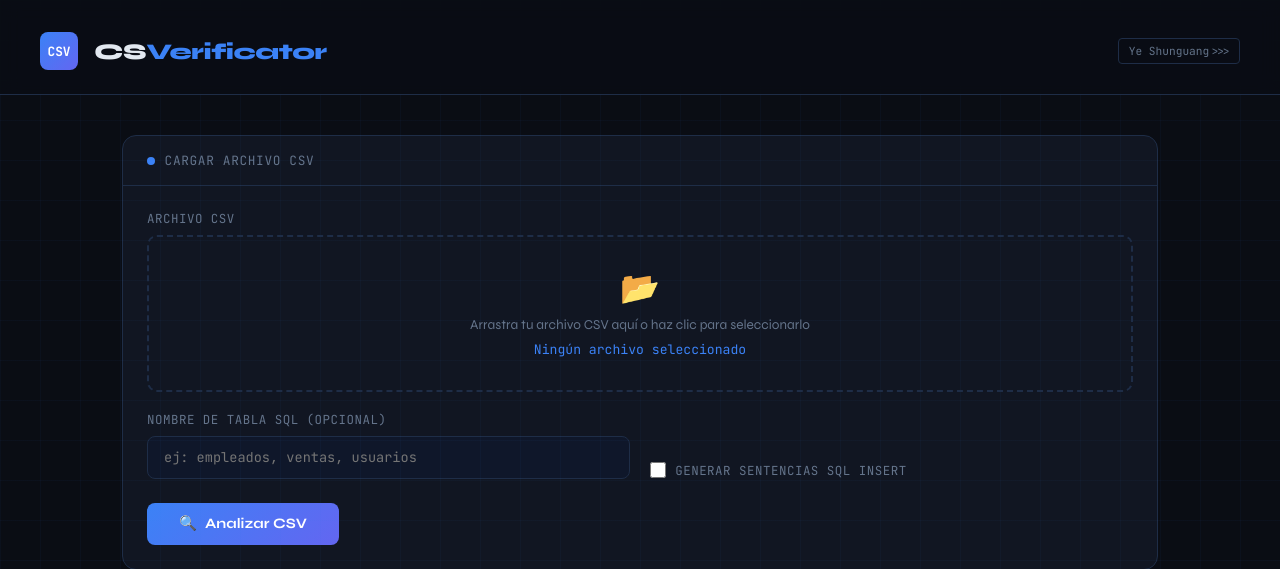
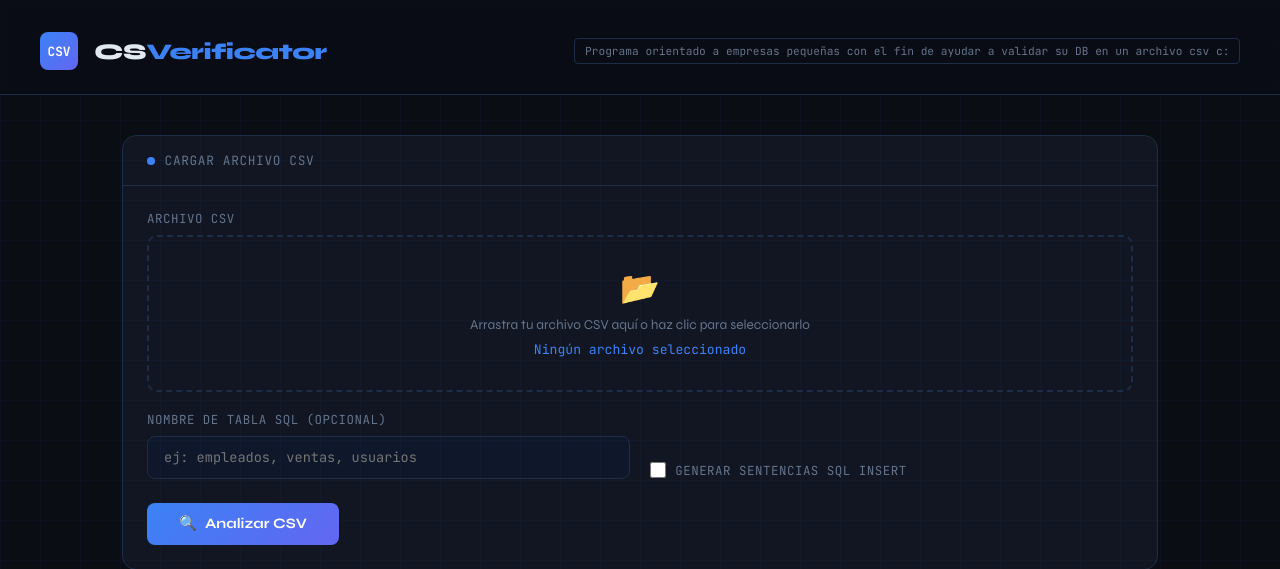
Before and after one commit to MarceBen/CSVerificator, a Flask app: page / in a window 1280 px wide. Shown: the top 569 px of the page. Run offline with Flask 3, Linux system fonts and the light colour scheme.

Commit message:
Update course badge description in index.html

```diff
--- a/templates/index.html
+++ b/templates/index.html
@@ -448,7 +448,7 @@
   <header>
     <div class="logo-icon">CSV</div>
     <h1>CS<span>Verificator</span></h1>
-    <div class="badge-curso">Ye Shunguang>>> </div>
+    <div class="badge-curso">Programa orientado a empresas pequeñas con el fin de ayudar a validar su DB en un archivo csv c: </div>
   </header>
 
   <!-- ── CONTENIDO PRINCIPAL ── -->
```
